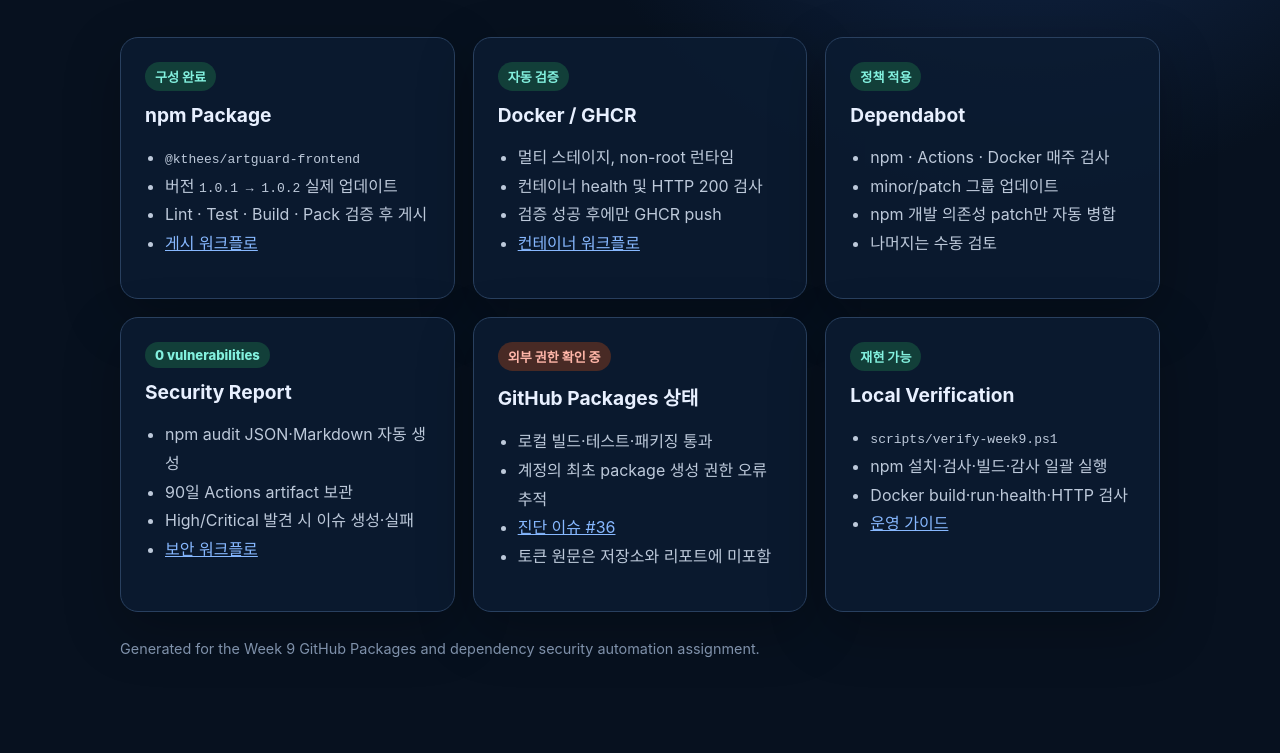
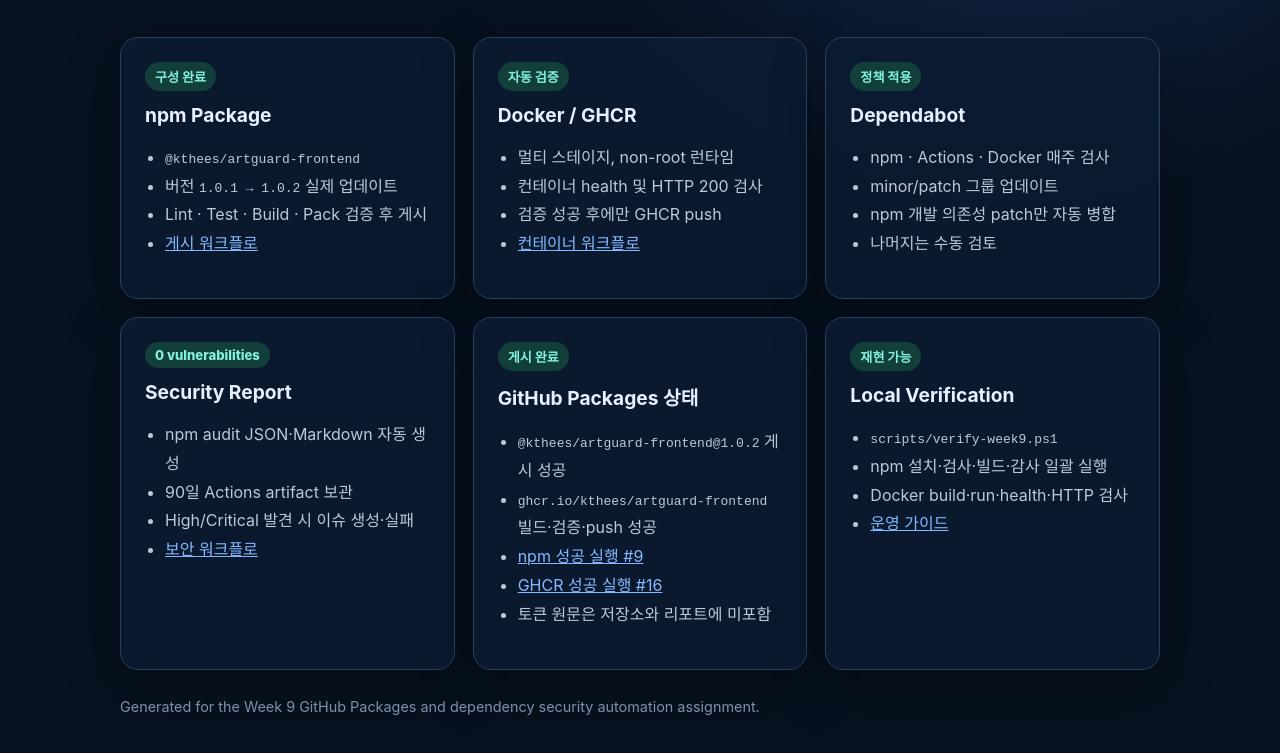
Before and after one commit to KTheES/ArtGuard, a plain HTML site: page week9-evidence/index.html in a window 1280 px wide. Shown: the part 319-1072 px from the top of the page. Before the commit the page ends 1048 px from the top, so only its background shows below. Drawn offline with Linux system fonts and the light colour scheme.

Commit message:
docs: record successful package publication

```diff
--- a/week9-evidence/index.html
+++ b/week9-evidence/index.html
@@ -72,12 +72,13 @@
         </ul>
       </article>
       <article>
-        <span class="status blocked">외부 권한 확인 중</span>
+        <span class="status">게시 완료</span>
         <h2>GitHub Packages 상태</h2>
         <ul>
-          <li>로컬 빌드·테스트·패키징 통과</li>
-          <li>계정의 최초 package 생성 권한 오류 추적</li>
-          <li><a href="https://github.com/KTheES/ArtGuard/issues/36">진단 이슈 #36</a></li>
+          <li><code>@kthees/artguard-frontend@1.0.2</code> 게시 성공</li>
+          <li><code>ghcr.io/kthees/artguard-frontend</code> 빌드·검증·push 성공</li>
+          <li><a href="https://github.com/KTheES/ArtGuard/actions/runs/41194258619">npm 성공 실행 #9</a></li>
+          <li><a href="https://github.com/KTheES/ArtGuard/actions/runs/41194248285">GHCR 성공 실행 #16</a></li>
           <li>토큰 원문은 저장소와 리포트에 미포함</li>
         </ul>
       </article>
```
Also changed, not shown: docs/PACKAGE_CONTAINER_SECURITY.md (+2 -2 lines).
